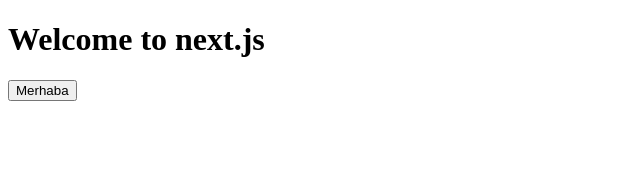
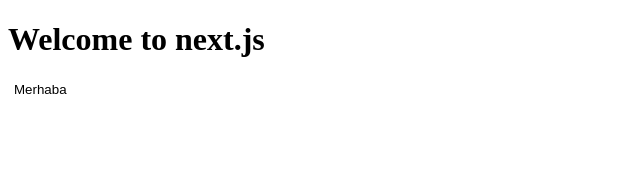
Before and after one commit to ByrMucahit/Ownable-NFT-Service, a Next.js app: page / in a window 1280 px wide. Shown: the top 170 px of the page, without its empty margins (0-640 px from the left). Built offline with nearby package versions, Linux system fonts and the light colour scheme.

Commit message:
Navigator
1- Navigator button is done
2- hover state has been done.
3- mark text has been done
4- general text locating has been done.

```diff
--- a/components/button.module.css
+++ b/components/button.module.css
@@ -1,5 +1,12 @@
 .btn{
-    .button{
-        background-color: eda;
-    }
+    display: inline-block;
 }
+
+button{
+    background-color: transparent;
+    border:none
+}
+
+button:hover{
+    color: var(--c-btn-background)
+}
--- a/components/navigation-button.js
+++ b/components/navigation-button.js
@@ -5,9 +5,9 @@
 import cn from 'classnames'
 import Button from './button'
 
-function NavigationButton ({children, ...props}) {
+function NavigationButton ({isIcon=true,children, ...props}) {
     return (<Button>
-        <Facebook/>
+        {isIcon && <Facebook/>}
         {children}
     </Button>)
 }
--- a/styles/app.css
+++ b/styles/app.css
@@ -1,3 +1,4 @@
+@import 'variable.css';
 /* Reset CSS
 */
 
@@ -44,3 +45,17 @@
 	border-collapse: collapse;
 	border-spacing: 0;
 }
+
+
+
+
+html{
+    font-size: 16px;
+	font-weight: bold;
+}
+
+body {
+    font-size: 1rem;
+    font-family: -apple-system, BlinkMacSystemFont, "Segoe UI", Roboto, Helvetica,
+    Arial, sans-serif, "Apple Color Emoji", "Segoe UI Emoji", "Segoe UI Symbol";
+  }
--- /dev/null
+++ b/styles/variable.css
@@ -0,0 +1,5 @@
+:root{
+    --c-btn-background: #FCC729;
+    --c-frame-background: #000000;
+    --c-icon-color: #FFFFFF;
+}
```
Also changed, not shown: components/head-title.js (added, +11 -0 lines), components/head-title.module.css (added, +7 -0 lines), components/navigation.js (+16 -11 lines), components/navigation.module.css (+26 -0 lines), components/text-title.js (added, +11 -0 lines), components/text-title.module.css (added, +7 -0 lines), components/navigation-button.module.css (line endings or trailing spaces), 2 other files (tests, documents, lock files or other folders).
